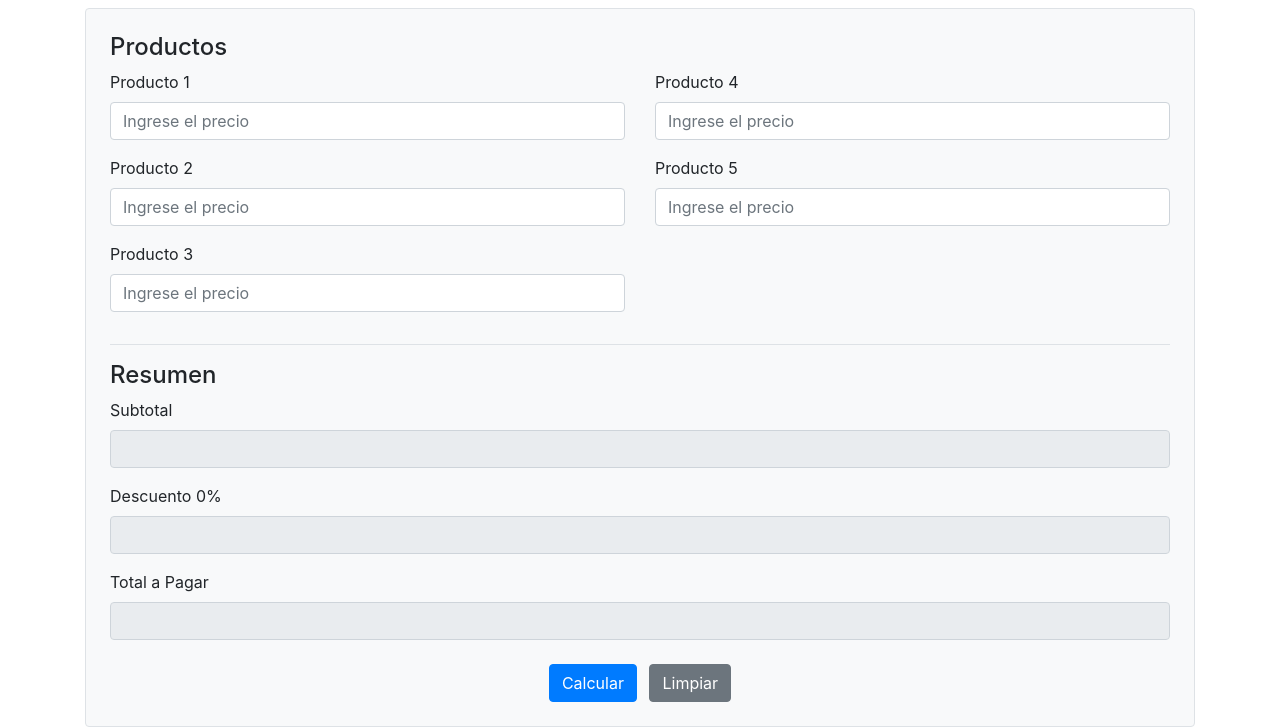
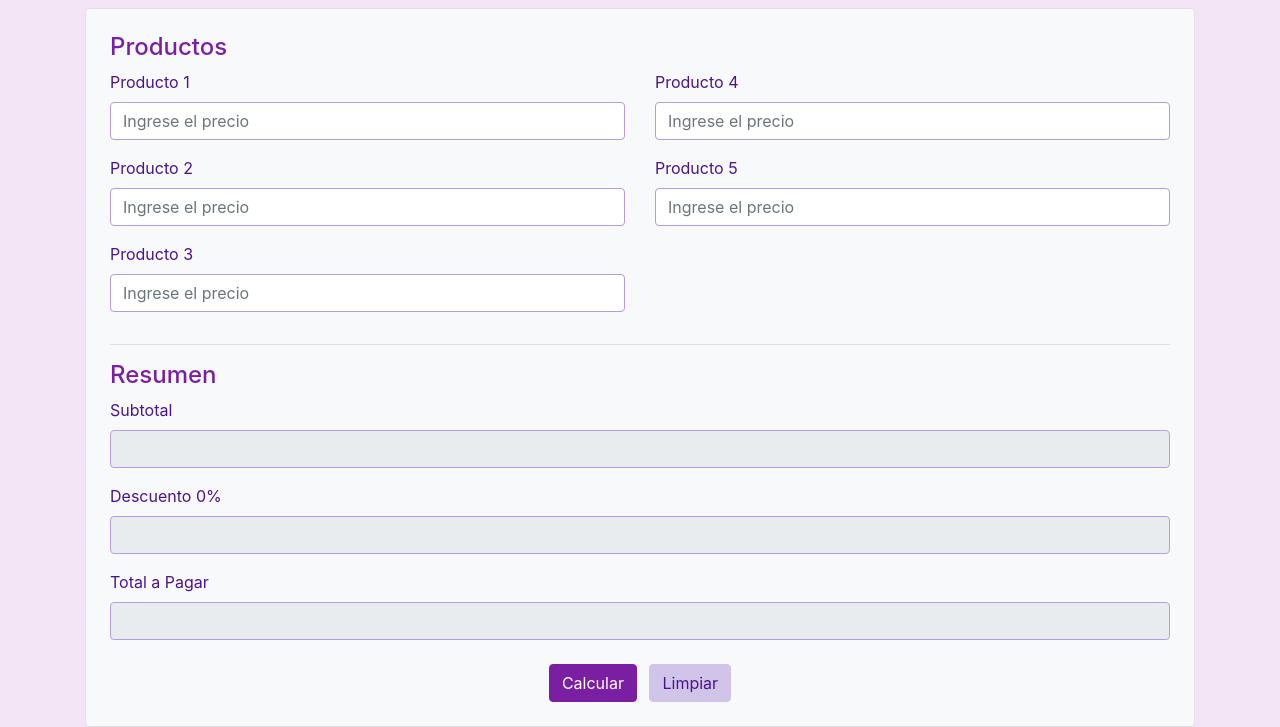
Before and after one commit to PaoDerass/EjercicioExamenP1.1, a plain HTML site: page index.html in a window 1280 px wide. Shown: the part 112-839 px from the top of the page. Drawn offline with nearby package versions, Linux system fonts and the light colour scheme; some packages are replaced by stand-ins of ours; a script that the page names is missing.

Commit message:
cuerpo de style.css

```diff
--- a/index.html
+++ b/index.html
@@ -13,7 +13,7 @@
     <div class="container mt-5">
         <h1 class="text-center mb-4">Calculo de Descuentos en despensa</h1>
 
-        <form id="discountForm" class="p-4 border rounded bg-light">
+        <form id="descuentoForm" class="p-4 border rounded bg-light">
             <div class="row">
                 <div class="col-md-6">
                     <h4>Productos</h4>
--- a/js/index.js
+++ b/js/index.js
@@ -38,7 +38,7 @@ function calcularDescuento() {
     document.getElementById('total').value = `L ${total.toFixed(2)}`;
 }
 
-function limpiarForm() {
+function LimpiarForm() {
     document.getElementById('descuentoForm').reset();
     document.getElementById('descuentoLabel').innerText = "Descuento 0%";
     document.getElementById('subtotal').value = "";
--- a/style/style.css
+++ b/style/style.css
@@ -0,0 +1,52 @@
+
+body {
+    background-color: #f3e5f5;
+    color: #4a148c;
+}
+
+
+#discountForm {
+    background-color: #ffffff;
+    box-shadow: 0 4px 8px rgba(0, 0, 0, 0.1);
+    border-radius: 8px;
+}
+
+
+h1 {
+    color: #6a1b9a;
+    font-weight: bold;
+}
+
+
+h4 {
+    color: #7b1fa2;
+}
+
+.btn-primary {
+    background-color: #7b1fa2;
+    border-color: #7b1fa2;
+}
+.btn-primary:hover {
+    background-color: #6a1b9a;
+    border-color: #6a1b9a;
+}
+
+.btn-secondary {
+    background-color: #d1c4e9;
+    border-color: #d1c4e9;
+    color: #4a148c;
+}
+.btn-secondary:hover {
+    background-color: #b39ddb;
+    border-color: #b39ddb;
+}
+
+
+.form-control {
+    border: 1px solid #b39ddb;
+}
+
+#subtotal, #discount, #total {
+    color: #4a148c;
+    font-weight: bold;
+}
```
